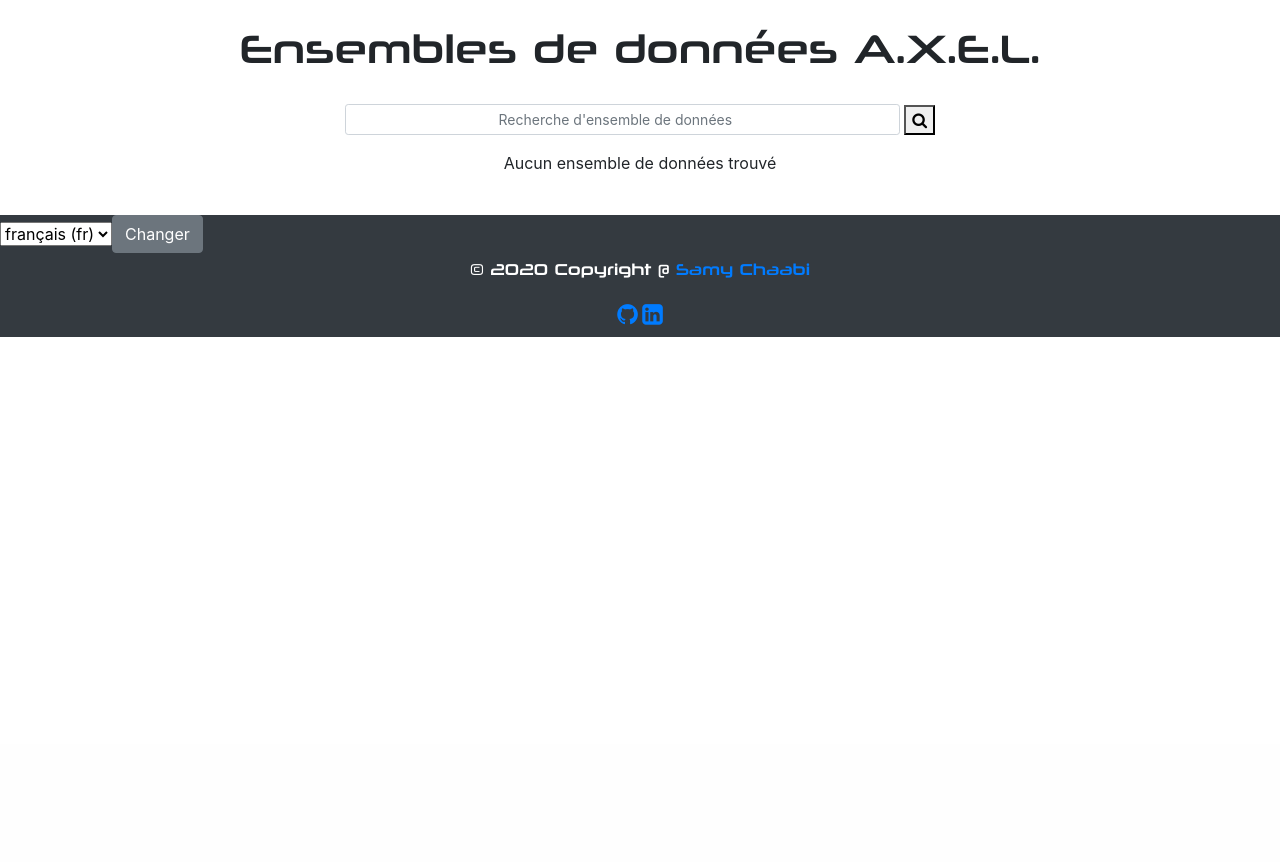
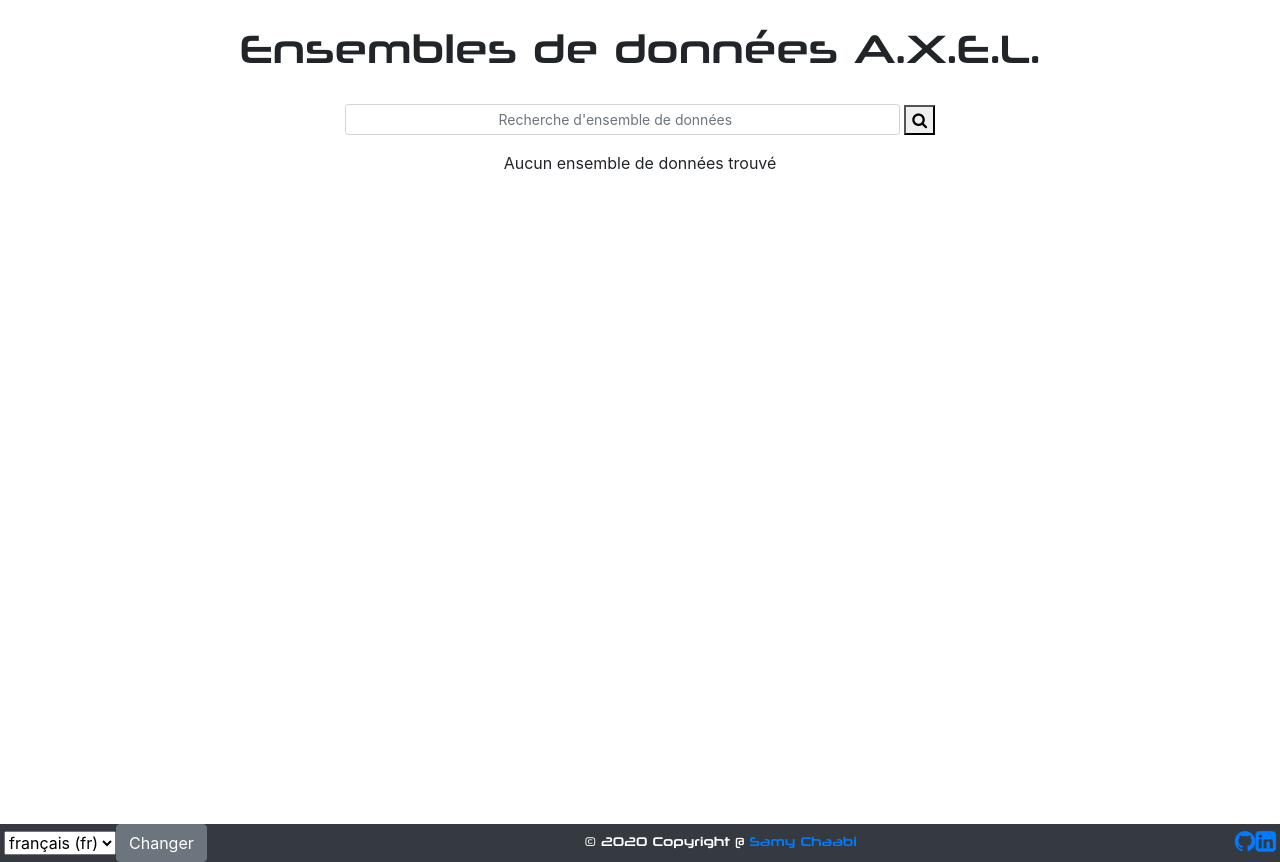
Before and after one commit to xhackax47/AXEL_WEB, a Django app: page /datasets in a window 1280 px wide. Shown: the part 56-918 px from the top of the page. Before the commit the page ends 393 px from the top, so only its background shows below. Run offline with Django 3.2, Linux system fonts and the light colour scheme; the visitor is signed in with stand-in values (Sample User, id 1); data that the repository does not hold is empty; some libraries are stand-ins or nearby versions.

Commit message:
Footer OK

```diff
--- a/WebAXEL/urls.py
+++ b/WebAXEL/urls.py
@@ -5,9 +5,9 @@ from . import views
 
 urlpatterns = [
     # Authentication
-    path('accounts', include('django.contrib.auth.urls')),
+    path('accounts/', include('django.contrib.auth.urls')),
     # Internationalisation
-    path('i18n', include('django.conf.urls.i18n')),
+    path('i18n/', include('django.conf.urls.i18n')),
     # Index
     path('', login_required(views.IndexView.as_view()), name='index'),
     # Gestion de compte
--- a/static/css/styles.css
+++ b/static/css/styles.css
@@ -29,30 +29,41 @@ nav {
     position: fixed;
 }
 
+body {
+	margin: 0;
+}
+
+#content {
+	display: flex;
+	flex-direction: column;
+	min-height: 100vh;
+}
+
 .img_max_security {
     display: block;
     margin-left: auto;
     margin-right: auto
 }
 
-h1#mainH1 {
+.modal-title#login {
+    font-family: "Neuropoltical", serif;
+}
+
+#mainH1 {
     font-family: "Neuropoltical", serif;
     text-align: center;
 }
 
-h5.modal-title#login {
-    font-family: "Neuropoltical", serif;
-}
 
-h5#welcomeMessage {
+#welcomeMessage {
     font-family: "MarsPolice", serif;
 }
 
-p#copyright {
+#copyright {
     font-family: "Neuropoltical", serif;
     color: white
 }
 
-a#socialButton {
+#socialButton {
     font-size: 24px;
 }
--- a/templates/base.html
+++ b/templates/base.html
@@ -104,8 +104,10 @@
 {% block footer %}
     {% if user.is_authenticated %}
         <!-- Footer -->
-        <footer class="page-footer bg-dark">
-            <form action="{% url 'set_language' %}" class="form-inline" method="post">
+        <footer class="page-footer bg-dark text-white-50 sticky-footer" id="footer">
+            <!-- Copyright -->
+            <div class="footer-copyright text-center d-flex">
+                <form action="{% url 'set_language' %}" class="form-inline pl-1" method="post">
                     {% csrf_token %}
                     <input name="next" type="hidden" value="{{ redirect_to }}">
                     <label>
@@ -123,13 +125,11 @@
                     </label>
                     <button type="submit" class="btn btn-secondary">{% trans "Changer" %}</button>
                 </form>
-            <!-- Copyright -->
-            <div class="footer-copyright text-center py-1">
-                <p id="copyright">© 2020 Copyright @ <a href="mailto:xhackax47@gmail.com">Samy Chaabi</a></p>
+                <small class="p-2 flex-grow-1" id="copyright">© 2020 Copyright @ <a href="mailto:xhackax47@gmail.com">Samy Chaabi</a></small>
                 <a href="https://github.com/xhackax47/AXEL_WEB" id="socialButton"><i
                         class="fa fa-github fa-10x"></i></a>
                 <a href="https://www.linkedin.com/in/samy-c-7766ba2b/" id="socialButton"><i
-                        class="fa fa-linkedin-square fa-10x"></i></a>
+                        class="fa fa-linkedin-square fa-10x pr-1"></i></a>
             </div>
         </footer>
     {% endif %}
```
Lines whose indentation alone changed are shown as unchanged.
